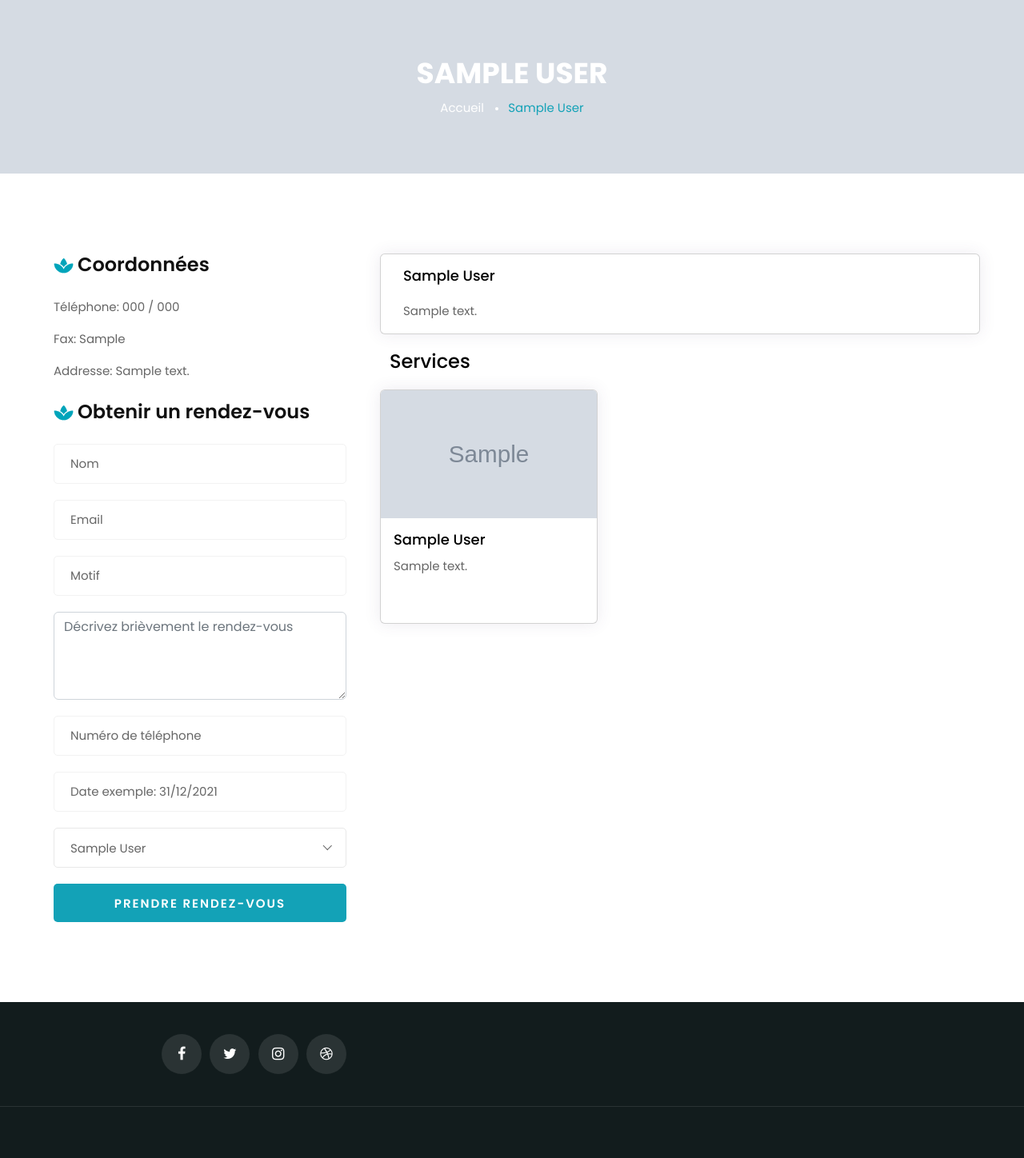
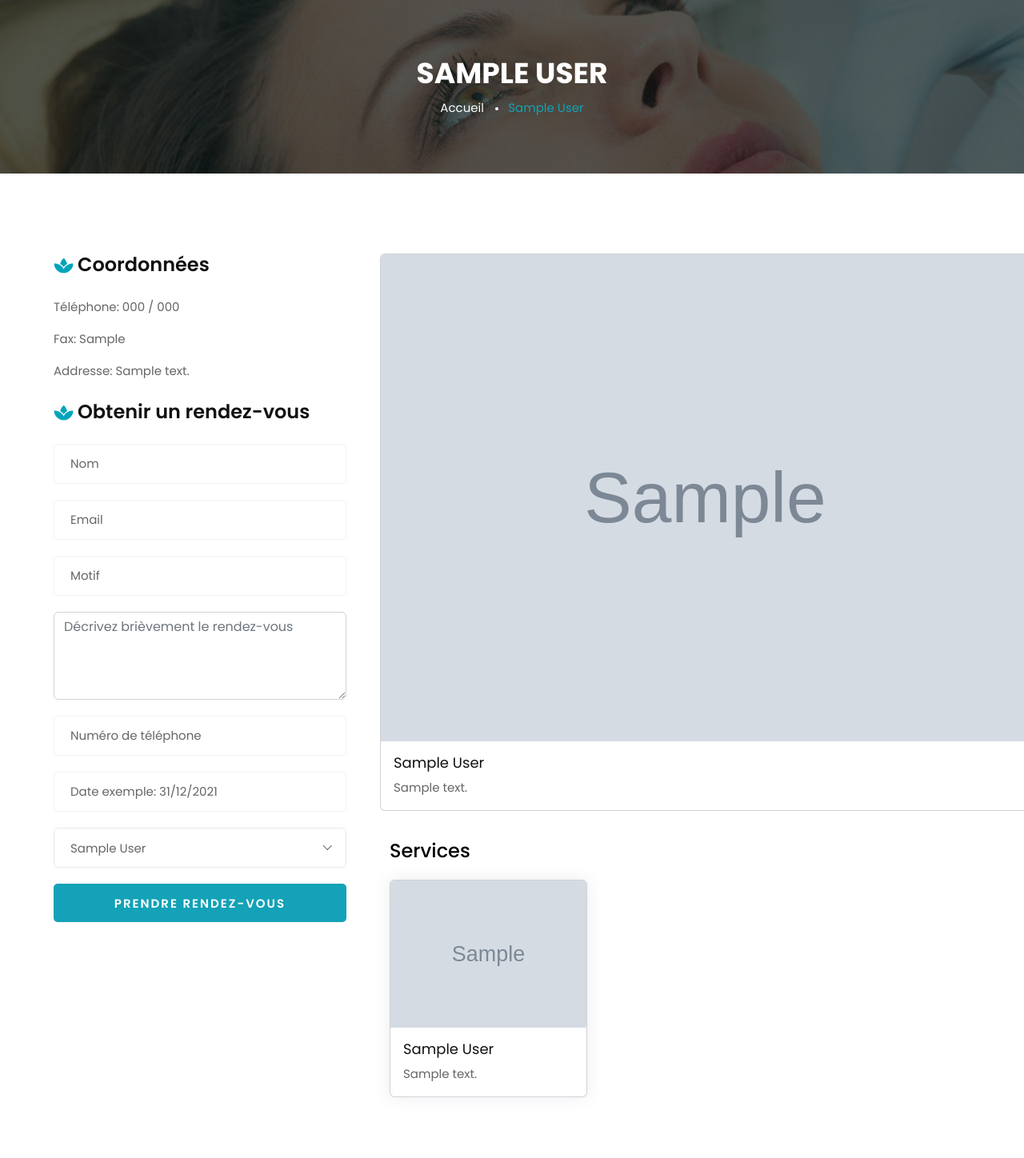
Before and after one commit to FranckyPopo/appointmen_medical__NaN, a Django app: a page that uses user/templates/user/pages/health_centers_details.html in a window 1280 px wide. Shown: the part 130-1578 px from the top of the page at 80% size. Run offline with Django 4.2, Linux system fonts and the light colour scheme; tables that the repository leaves empty hold one stand-in row (values such as "Sample post"); grey boxes marked "Sample" are stand-in pictures; some libraries are stand-ins or nearby versions.

Commit message:
Fin de l'amélioration de la page détails

```diff
--- a/user/templates/user/pages/health_centers_details.html
+++ b/user/templates/user/pages/health_centers_details.html
@@ -4,7 +4,7 @@
 
     {% block "content" %}
         <!-- Breadcrumb Section Begin -->
-        <section class="breadcrumb-option spad set-bg" data-setbg="{{ center.photo.url }}">
+        <section class="breadcrumb-option spad set-bg" data-setbg="{% static 'front/img/breadcrumb-bg.jpg' %}">
             <div class="container">
                 <div class="row">
                     <div class="col-lg-12 text-center">
@@ -27,34 +27,32 @@
                 <div class="row">
                     <div class="col-lg-8 order-lg-2">
                         <div class="services__details">
-                            <div class="row row-cols-1 row-cols-md-8">
-                                <div class="card" style="box-shadow: 0px 0px 10px 0px rgb(82 63 105 / 10%);
-                                -webkit-box-shadow: 0px 0px 20px 0px rgb(82 63 105 / 10%);
-                                -moz-box-shadow: 0px 0px 10px 0px rgba(82, 63, 105, 0.1);
-                                -ms-box-shadow: 0px 0px 10px 0px rgba(82, 63, 105, 0.1);">
+                            <div class="row row-cols-1 row-cols-md-8" style="width: 112%;">
+                                <div class="card mb-3" style="padding: 0; width: 112%;">
+                                    <div class="div-image">
+                                        <img src="{{ center.photo.url }}" class="card-img-top" alt="..." >
+                                    </div>
                                     <div class="card-body">
-                                      <h5 class="title_centre" style="margin-bottom: 20px;">{{ center.medical_center_name }}</h5>
+                                      <h5 class="card-title">{{ center.medical_center_name }}</h5>
                                       <p class="card-text">{{ center.description }}</p>
                                     </div>
                                 </div>
-
                             </div>
                             <div>
-                                <h4 class="title_centre" style="margin-top: 20px;">Services<h4>
+                                <h4 class="title_centre" style="margin-top: 20px; margin-bottom: 21px;">Services<h4>
                             </div>
-                            <div class="row row-cols-3 row-cols-md-3 d-flex" style="justify-content: space-between;">
+                            <div class="row row-cols-1 row-cols-md-3 g-4" style="width: 112%;">
                                 {% for service in services %}
-                                <div class="card" style="width: 17rem; padding: 0px !important; margin-top: 20px;
-                                    box-shadow: 0px 0px 10px 0px rgb(82 63 105 / 10%);
-                                    -webkit-box-shadow: 0px 0px 20px 0px rgb(82 63 105 / 10%);
-                                    -moz-box-shadow: 0px 0px 10px 0px rgba(82, 63, 105, 0.1);
-                                    -ms-box-shadow: 0px 0px 10px 0px rgba(82, 63, 105, 0.1);">
-                                    <img src="{{ service.photo.url }}" class="card-img-top" alt="..." style="height: 55%;">
-                                        <div class="card-body">
-                                            <div style="margin-bottom: 10px;">
-                                                <h5 class="title_centre">{{ service.name }}</h5>
+                                    <div class="col">
+                                        <div class="card h-100 w-200" style="box-shadow: 0px 0px 10px 0px rgb(82 63 105 / 10%);
+                                        -webkit-box-shadow: 0px 0px 20px 0px rgb(82 63 105 / 10%);
+                                        -moz-box-shadow: 0px 0px 10px 0px rgba(82, 63, 105, 0.1);
+                                        -ms-box-shadow: 0px 0px 10px 0px rgba(82, 63, 105, 0.1);">
+                                            <img src="{{ service.photo.url }}" class="card-img-top" alt="...">
+                                            <div class="card-body">
+                                            <h5 class="card-title">{{ service.name }}</h5>
+                                            <p class="card-text">{{ service.description }}</p>
                                             </div>
-                                            <p class="card-text">{{ service.description }}</p>
                                         </div>
                                     </div>
                                 {% endfor %}
```
Also changed, not shown: user/templates/user/pages/list_services.html (+25 -0 lines).
